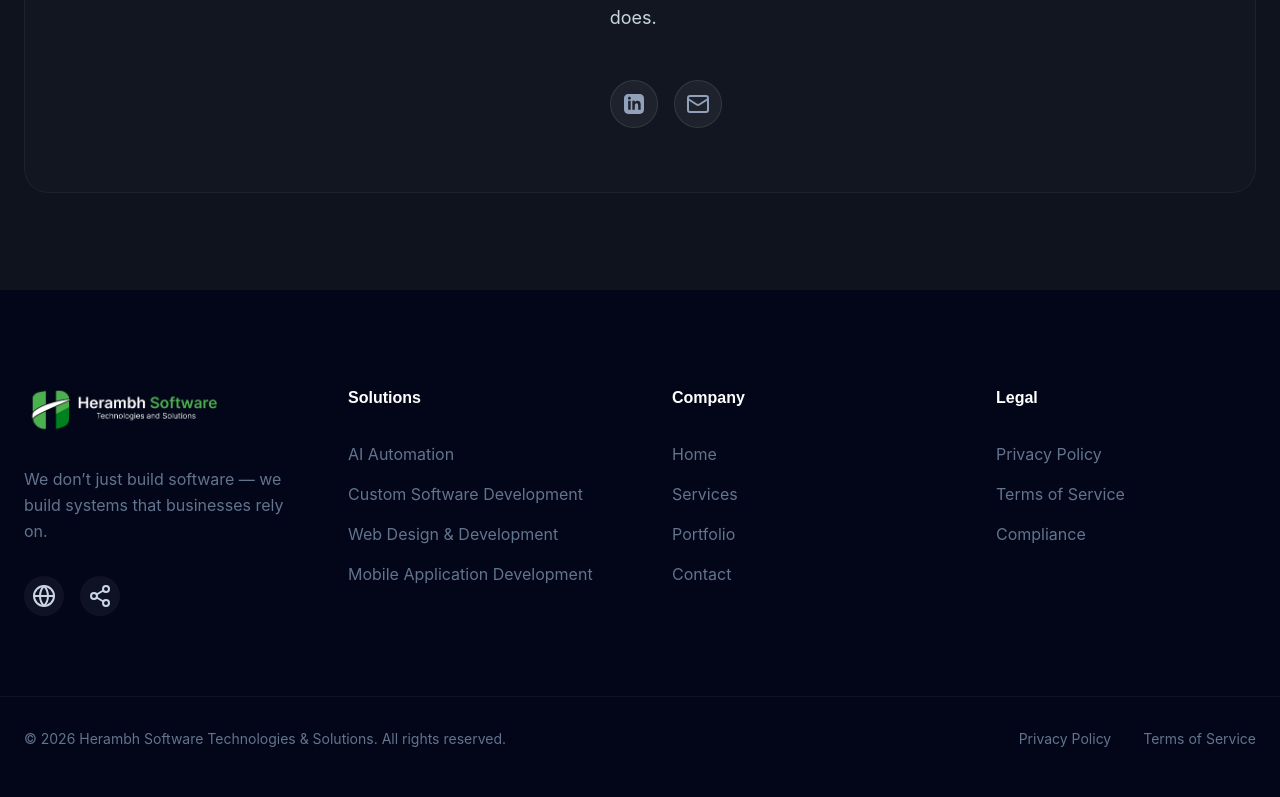
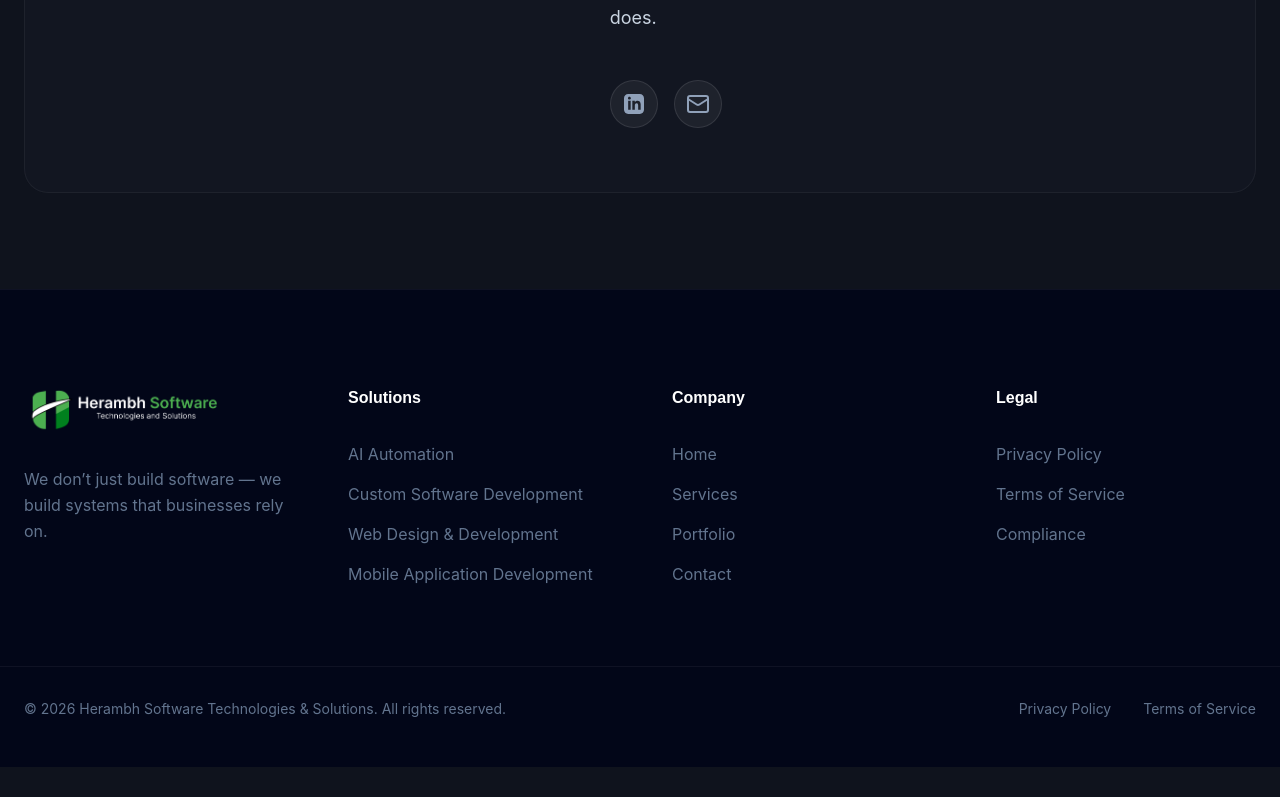
Before and after one commit to vedantgolegaonkar/Herambh-Website, a Next.js app: page /about in a window 1280 px wide. Shown: the part 4375-5172 px from the top of the page. After the commit the page ends 5142 px from the top, so only its background shows below. Built offline with nearby package versions, Linux system fonts and the light colour scheme.

Commit message:
Footer sorted

```diff
--- a/src/app/about/page.tsx
+++ b/src/app/about/page.tsx
@@ -294,7 +294,7 @@ export default function About() {
                 </svg>
               </a>
               <a
-                href="mailto:golegaonkarvedant92@gmail.com"
+                href="mailto:herambh.info@gmail.com"
                 target="_blank"
                 className="w-12 h-12 rounded-full bg-black/5 dark:bg-white/5 border border-black/10 dark:border-white/10 flex items-center justify-center hover:bg-primary hover:text-slate-900 dark:hover:text-white hover:border-primary transition-all text-slate-600 dark:text-slate-400"
               >
--- a/src/components/Footer.tsx
+++ b/src/components/Footer.tsx
@@ -36,14 +36,14 @@ export default function Footer() {
             We don’t just build software — we build systems that businesses rely
             on.
           </p>
-          <div className="flex gap-4">
+          {/* <div className="flex gap-4">
             <div className="w-10 h-10 rounded-full bg-black/5 dark:bg-white/5 flex items-center justify-center hover:bg-primary/20 transition-colors cursor-pointer">
               <Globe className="text-sm text-slate-700 dark:text-slate-300" />
             </div>
             <div className="w-10 h-10 rounded-full bg-black/5 dark:bg-white/5 flex items-center justify-center hover:bg-primary/20 transition-colors cursor-pointer">
               <Share2 className="text-sm text-slate-700 dark:text-slate-300" />
             </div>
-          </div>
+          </div> */}
         </div>
         <div>
           <h5 className="text-slate-900 dark:text-white font-headline font-semibold mb-8">
```
